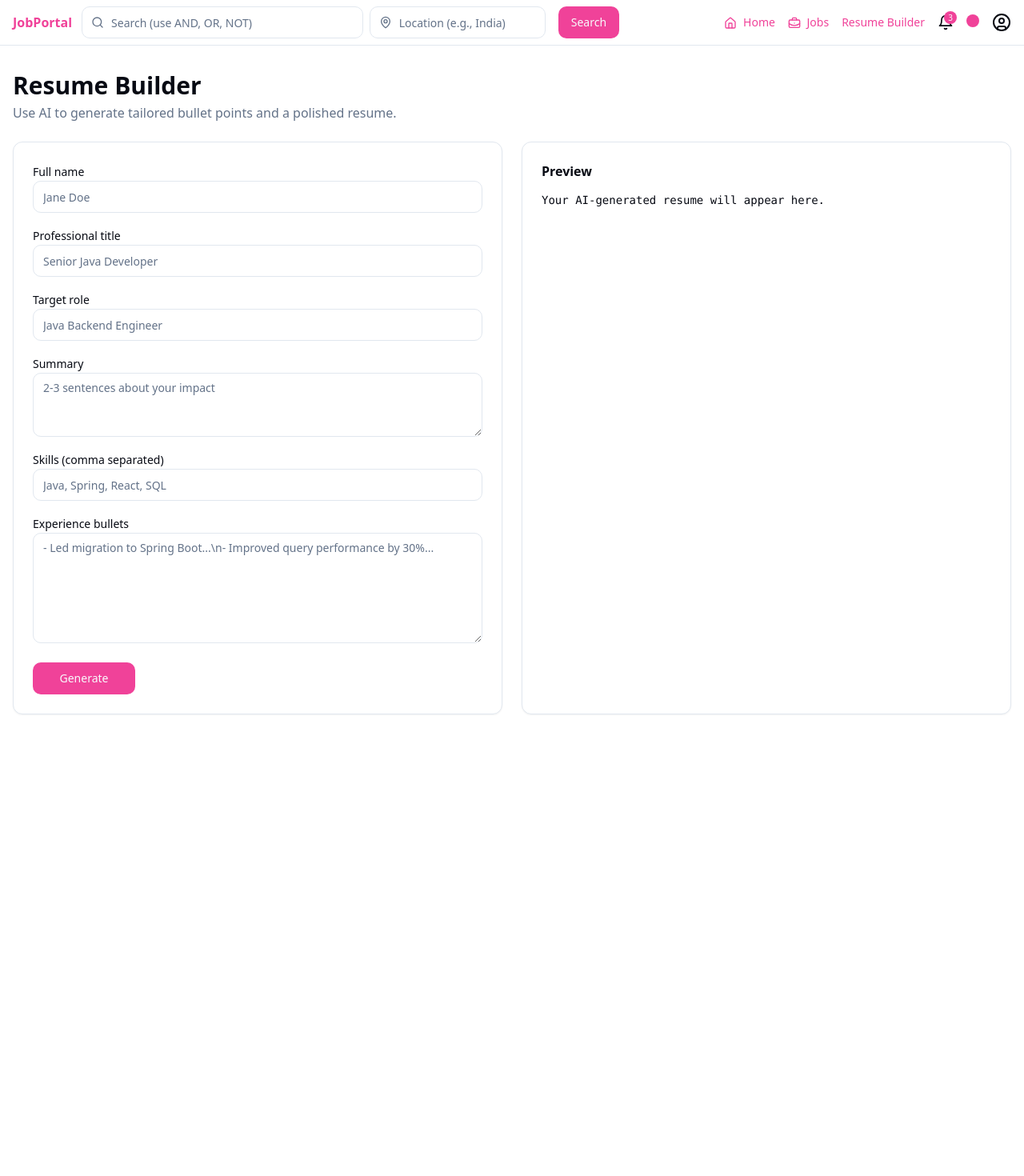
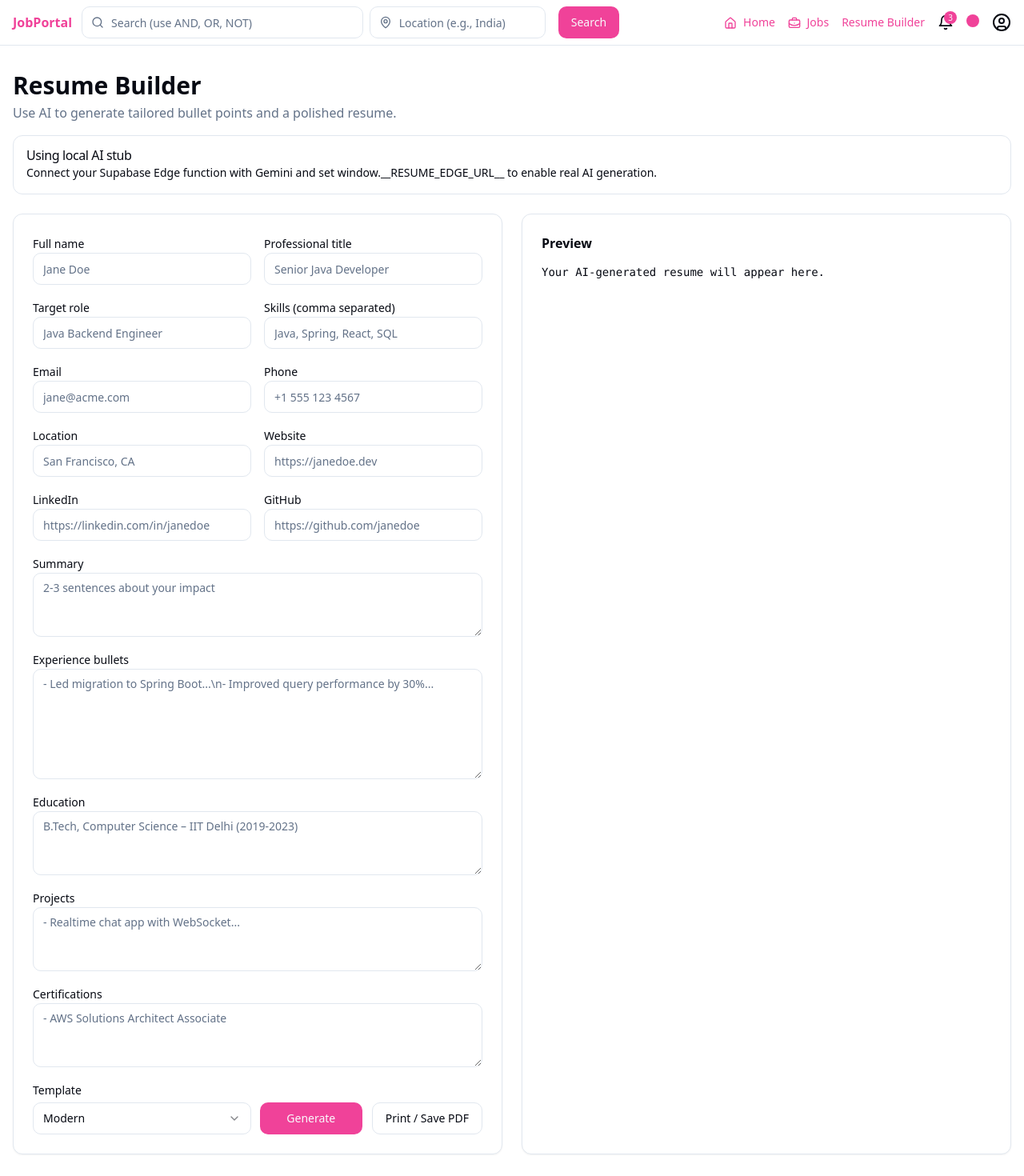
Before and after one commit to vatsrajatkjha/job-scope-connect, a React (Vite) app: page /resume in a window 1280 px wide. Shown: the top 1470 px of the page at 80% size. Before the commit the page ends 925 px from the top, so only its background shows below. Built offline with nearby package versions, Linux system fonts and the light colour scheme.

Commit message:
Refactor resume builder
Enhance resume builder with more options and a trendy approach. Provide steps for Gemini API integration.

```diff
--- a/src/lib/api.ts
+++ b/src/lib/api.ts
@@ -38,6 +38,16 @@ export type ResumeGenInput = {
   targetRole?: string;
   experience?: string; // free text bullet points
   skills?: string;
+  contactEmail?: string;
+  phone?: string;
+  location?: string;
+  website?: string;
+  linkedin?: string;
+  github?: string;
+  education?: string;
+  projects?: string;
+  certifications?: string;
+  template?: string;
 };
 
 export async function generateResumeAI(input: ResumeGenInput, signal?: AbortSignal): Promise<{ content: string }> {
@@ -53,16 +63,6 @@ export async function generateResumeAI(input: ResumeGenInput, signal?: AbortSign
     return await res.json();
   }
   // Fallback stub so UI works if edge function not yet wired
-  const content = `# ${input.fullName || 'Your Name'}
-${input.title || 'Software Engineer'}
-
-## Summary
-${input.summary || 'Passionate professional with a focus on impact.'}
-
-## Skills
-${input.skills || 'Java, React, SQL'}
-
-## Experience
-${input.experience || '- Describe your accomplishments here.'}`;
+  const content = `# ${input.fullName || 'Your Name'}\n${input.title || 'Software Engineer'}\n\n## Contact\n${[input.contactEmail, input.phone, input.location, input.website, input.linkedin, input.github].filter(Boolean).join(' | ') || 'email@example.com | City, Country'}\n\n## Summary\n${input.summary || 'Passionate professional with a focus on impact.'}\n\n## Skills\n${input.skills || 'Java, React, SQL'}\n\n## Experience\n${input.experience || '- Describe your accomplishments here.'}\n\n${input.education ? `## Education\n${input.education}\n\n` : ''}${input.projects ? `## Projects\n${input.projects}\n\n` : ''}${input.certifications ? `## Certifications\n${input.certifications}\n\n` : ''}---\nTemplate: ${input.template || 'modern'}`;
   return { content };
 }
--- a/src/pages/ResumeBuilder.tsx
+++ b/src/pages/ResumeBuilder.tsx
@@ -4,6 +4,8 @@ import { Card, CardContent } from "@/components/ui/card";
 import { Label } from "@/components/ui/label";
 import { Textarea } from "@/components/ui/textarea";
 import { Input } from "@/components/ui/input";
+import { Select, SelectContent, SelectItem, SelectTrigger, SelectValue } from "@/components/ui/select";
+import { Alert, AlertDescription, AlertTitle } from "@/components/ui/alert";
 import { useState } from "react";
 import { generateResumeAI } from "@/lib/api";
 
@@ -14,13 +16,41 @@ export default function ResumeBuilder() {
   const [targetRole, setTargetRole] = useState("");
   const [experience, setExperience] = useState("");
   const [skills, setSkills] = useState("");
+  const [email, setEmail] = useState("");
+  const [phone, setPhone] = useState("");
+  const [city, setCity] = useState("");
+  const [website, setWebsite] = useState("");
+  const [linkedin, setLinkedin] = useState("");
+  const [github, setGithub] = useState("");
+  const [education, setEducation] = useState("");
+  const [projects, setProjects] = useState("");
+  const [certs, setCerts] = useState("");
+  const [template, setTemplate] = useState<string | undefined>("modern");
   const [loading, setLoading] = useState(false);
   const [output, setOutput] = useState("");
+  const edgeUrl = (window as any)?.__RESUME_EDGE_URL__ as string | undefined;
 
   const onGenerate = async () => {
     setLoading(true);
     try {
-      const res = await generateResumeAI({ fullName, title, summary, targetRole, experience, skills });
+      const res = await generateResumeAI({
+        fullName,
+        title,
+        summary,
+        targetRole,
+        experience,
+        skills,
+        contactEmail: email,
+        phone,
+        location: city,
+        website,
+        linkedin,
+        github,
+        education,
+        projects,
+        certifications: certs,
+        template,
+      });
       setOutput(res.content);
     } catch (e) {
       setOutput("Generation failed. Please try again.");
@@ -35,9 +65,19 @@ export default function ResumeBuilder() {
       <h1 className="text-3xl font-bold">Resume Builder</h1>
       <p className="text-muted-foreground mt-1">Use AI to generate tailored bullet points and a polished resume.</p>
 
+      {!edgeUrl && (
+        <Alert className="mt-4">
+          <AlertTitle>Using local AI stub</AlertTitle>
+          <AlertDescription>
+            Connect your Supabase Edge function with Gemini and set window.__RESUME_EDGE_URL__ to enable real AI generation.
+          </AlertDescription>
+        </Alert>
+      )}
+
       <div className="grid gap-6 mt-6 md:grid-cols-2">
         <Card>
           <CardContent className="p-6 space-y-4">
+            <div className="grid md:grid-cols-2 gap-4">
               <div>
                 <Label htmlFor="fullName">Full name</Label>
                 <Input id="fullName" value={fullName} onChange={(e)=>setFullName(e.target.value)} placeholder="Jane Doe" />
@@ -51,21 +91,81 @@ export default function ResumeBuilder() {
                 <Input id="targetRole" value={targetRole} onChange={(e)=>setTargetRole(e.target.value)} placeholder="Java Backend Engineer" />
               </div>
               <div>
+                <Label htmlFor="skills">Skills (comma separated)</Label>
+                <Input id="skills" value={skills} onChange={(e)=>setSkills(e.target.value)} placeholder="Java, Spring, React, SQL" />
+              </div>
+            </div>
+
+            <div className="grid md:grid-cols-2 gap-4">
+              <div>
+                <Label htmlFor="email">Email</Label>
+                <Input id="email" type="email" value={email} onChange={(e)=>setEmail(e.target.value)} placeholder="jane@acme.com" />
+              </div>
+              <div>
+                <Label htmlFor="phone">Phone</Label>
+                <Input id="phone" value={phone} onChange={(e)=>setPhone(e.target.value)} placeholder="+1 555 123 4567" />
+              </div>
+              <div>
+                <Label htmlFor="city">Location</Label>
+                <Input id="city" value={city} onChange={(e)=>setCity(e.target.value)} placeholder="San Francisco, CA" />
+              </div>
+              <div>
+                <Label htmlFor="website">Website</Label>
+                <Input id="website" value={website} onChange={(e)=>setWebsite(e.target.value)} placeholder="https://janedoe.dev" />
+              </div>
+              <div>
+                <Label htmlFor="linkedin">LinkedIn</Label>
+                <Input id="linkedin" value={linkedin} onChange={(e)=>setLinkedin(e.target.value)} placeholder="https://linkedin.com/in/janedoe" />
+              </div>
+              <div>
+                <Label htmlFor="github">GitHub</Label>
+                <Input id="github" value={github} onChange={(e)=>setGithub(e.target.value)} placeholder="https://github.com/janedoe" />
+              </div>
+            </div>
+
+            <div>
               <Label htmlFor="summary">Summary</Label>
               <Textarea id="summary" value={summary} onChange={(e)=>setSummary(e.target.value)} placeholder="2-3 sentences about your impact" />
             </div>
-            <div>
-              <Label htmlFor="skills">Skills (comma separated)</Label>
-              <Input id="skills" value={skills} onChange={(e)=>setSkills(e.target.value)} placeholder="Java, Spring, React, SQL" />
-            </div>
+
             <div>
               <Label htmlFor="experience">Experience bullets</Label>
               <Textarea id="experience" value={experience} onChange={(e)=>setExperience(e.target.value)} placeholder="- Led migration to Spring Boot...\n- Improved query performance by 30%..." rows={6} />
             </div>
-            <div className="pt-2">
+
+            <div>
+              <Label htmlFor="education">Education</Label>
+              <Textarea id="education" value={education} onChange={(e)=>setEducation(e.target.value)} placeholder="B.Tech, Computer Science – IIT Delhi (2019-2023)" />
+            </div>
+
+            <div>
+              <Label htmlFor="projects">Projects</Label>
+              <Textarea id="projects" value={projects} onChange={(e)=>setProjects(e.target.value)} placeholder="- Realtime chat app with WebSocket..." />
+            </div>
+
+            <div>
+              <Label htmlFor="certs">Certifications</Label>
+              <Textarea id="certs" value={certs} onChange={(e)=>setCerts(e.target.value)} placeholder="- AWS Solutions Architect Associate" />
+            </div>
+
+            <div className="grid md:grid-cols-2 gap-4 items-end">
+              <div>
+                <Label>Template</Label>
+                <Select value={template} onValueChange={setTemplate}>
+                  <SelectTrigger className="mt-1"><SelectValue placeholder="Choose style" /></SelectTrigger>
+                  <SelectContent>
+                    <SelectItem value="modern">Modern</SelectItem>
+                    <SelectItem value="minimal">Minimal</SelectItem>
+                    <SelectItem value="classic">Classic</SelectItem>
+                  </SelectContent>
+                </Select>
+              </div>
+              <div className="pt-2 flex gap-3 justify-end">
                 <Button onClick={onGenerate} disabled={loading} className="min-w-32">
                   {loading ? "Generating..." : "Generate"}
                 </Button>
+                <Button variant="outline" onClick={() => window.print()}>Print / Save PDF</Button>
+              </div>
             </div>
           </CardContent>
         </Card>
```
Lines whose indentation alone changed are shown as unchanged.
